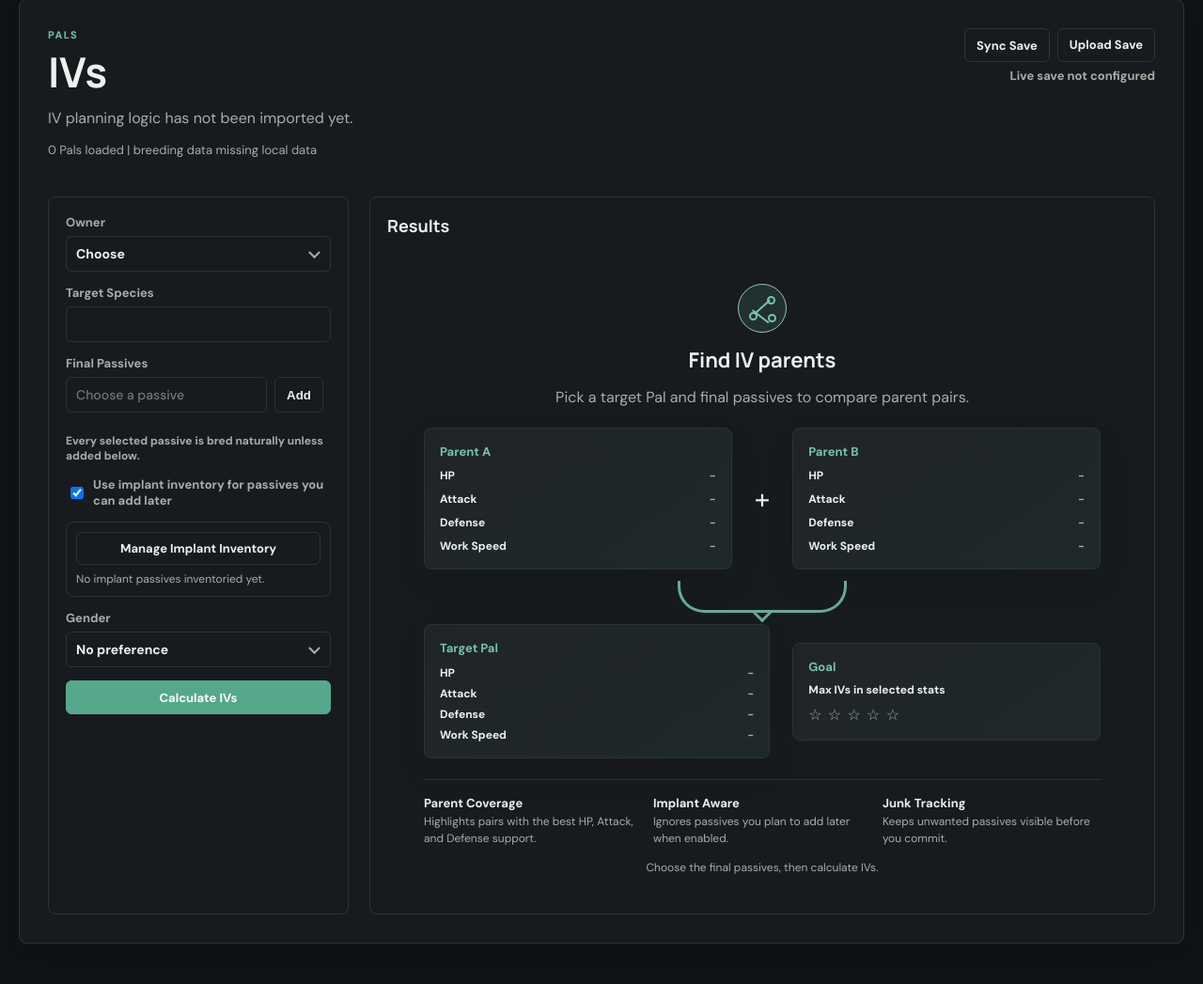
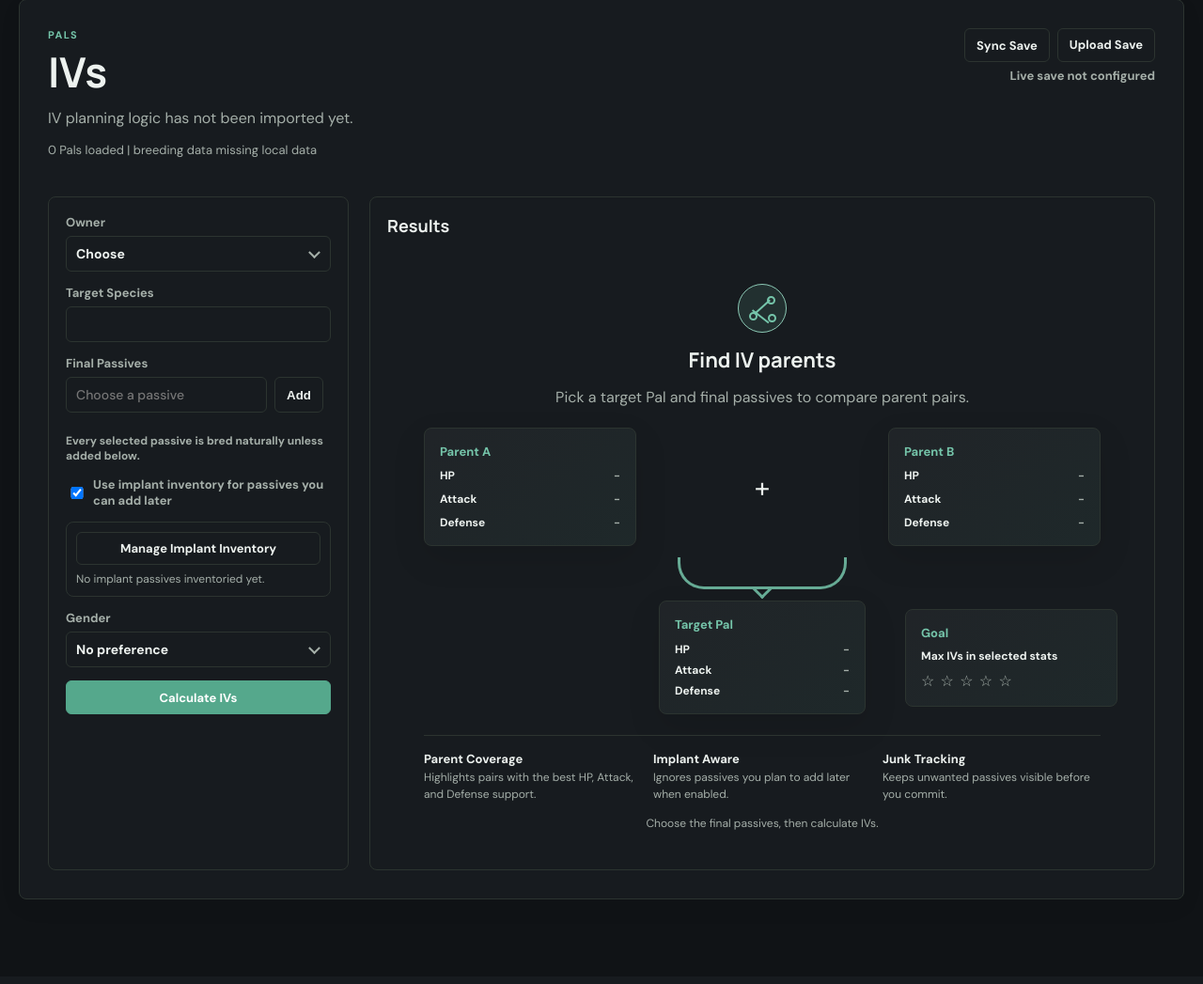
Before and after one commit to dabarrios/homelab, a Django app: page /pals/ivs/ in a window 1280 px wide. Shown: the part 139-1186 px from the top of the page at 94% size. After the commit the page ends 1096 px from the top, so only its background shows below. Run offline with Django 5.2, Linux system fonts and the light colour scheme; the visitor is signed in with stand-in values (Sample User, id 1).

Commit message:
feat: Update tool layout and enhance empty state HTML by removing redundant Work Speed field

```diff
--- a/django/pals/static/pals/css/tool.css
+++ b/django/pals/static/pals/css/tool.css
@@ -398,7 +398,7 @@
     grid-template-areas:
         "a plus b"
         "arrow arrow arrow"
-        "target target goal";
+        ". target goal";
     width: min(720px, 100%);
 }
 
@@ -438,6 +438,8 @@
     grid-area: goal;
     display: grid;
     gap: 8px;
+    align-self: center;
+    transform: translateX(18px);
     border: 1px solid var(--line);
     border-radius: 8px;
     background: linear-gradient(145deg, rgba(255,255,255,.04), rgba(117,197,170,.08));
--- a/django/pals/static/pals/js/tool.js
+++ b/django/pals/static/pals/js/tool.js
@@ -267,7 +267,6 @@ function emptyStateHtml(key = moduleKey) {
           <span>HP <em>-</em></span>
           <span>Attack <em>-</em></span>
           <span>Defense <em>-</em></span>
-          <span>Work Speed <em>-</em></span>
         </div>
         <div class="empty-plus">+</div>
         <div class="empty-card iv-empty-card">
@@ -275,7 +274,6 @@ function emptyStateHtml(key = moduleKey) {
           <span>HP <em>-</em></span>
           <span>Attack <em>-</em></span>
           <span>Defense <em>-</em></span>
-          <span>Work Speed <em>-</em></span>
         </div>
         <div class="empty-arrow"></div>
         <div class="empty-target iv-empty-target">
@@ -283,7 +281,6 @@ function emptyStateHtml(key = moduleKey) {
           <span>HP <em>-</em></span>
           <span>Attack <em>-</em></span>
           <span>Defense <em>-</em></span>
-          <span>Work Speed <em>-</em></span>
         </div>
         <div class="empty-goal-card">
           <strong>Goal</strong>
```
